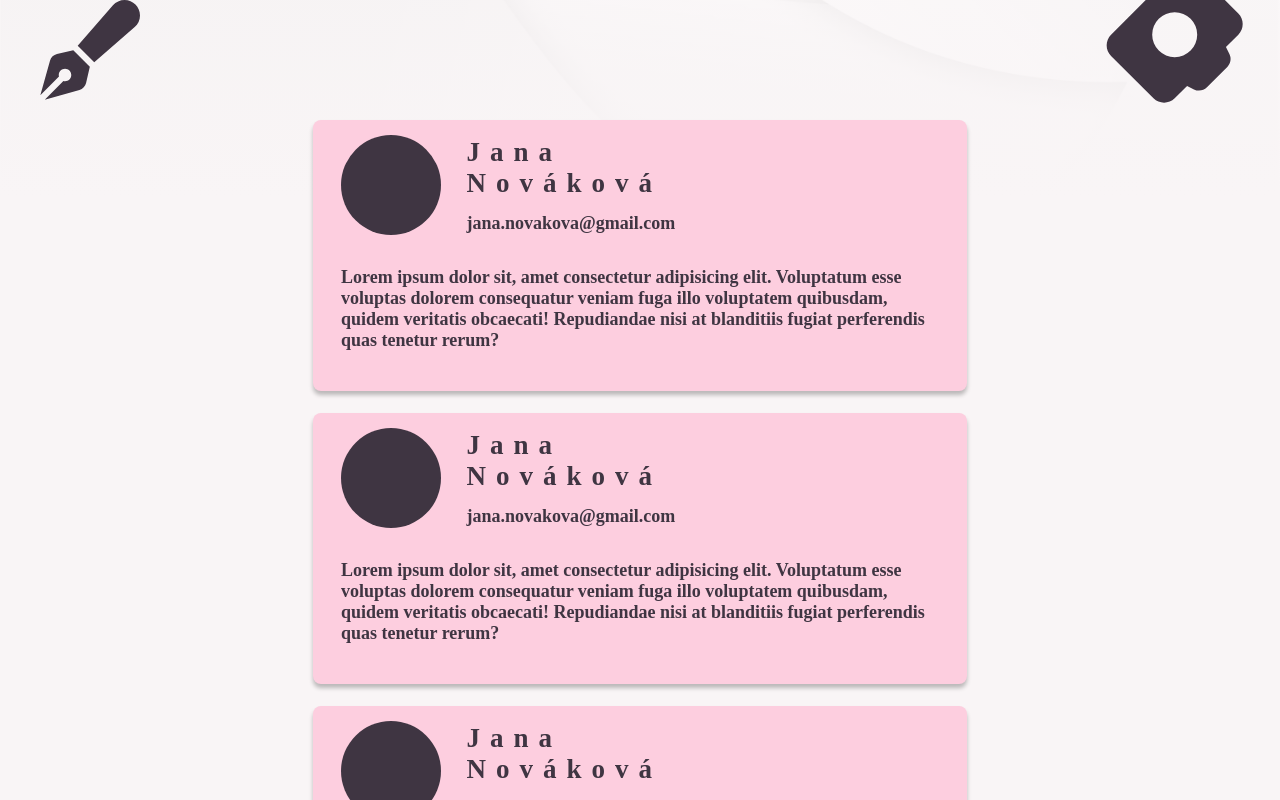
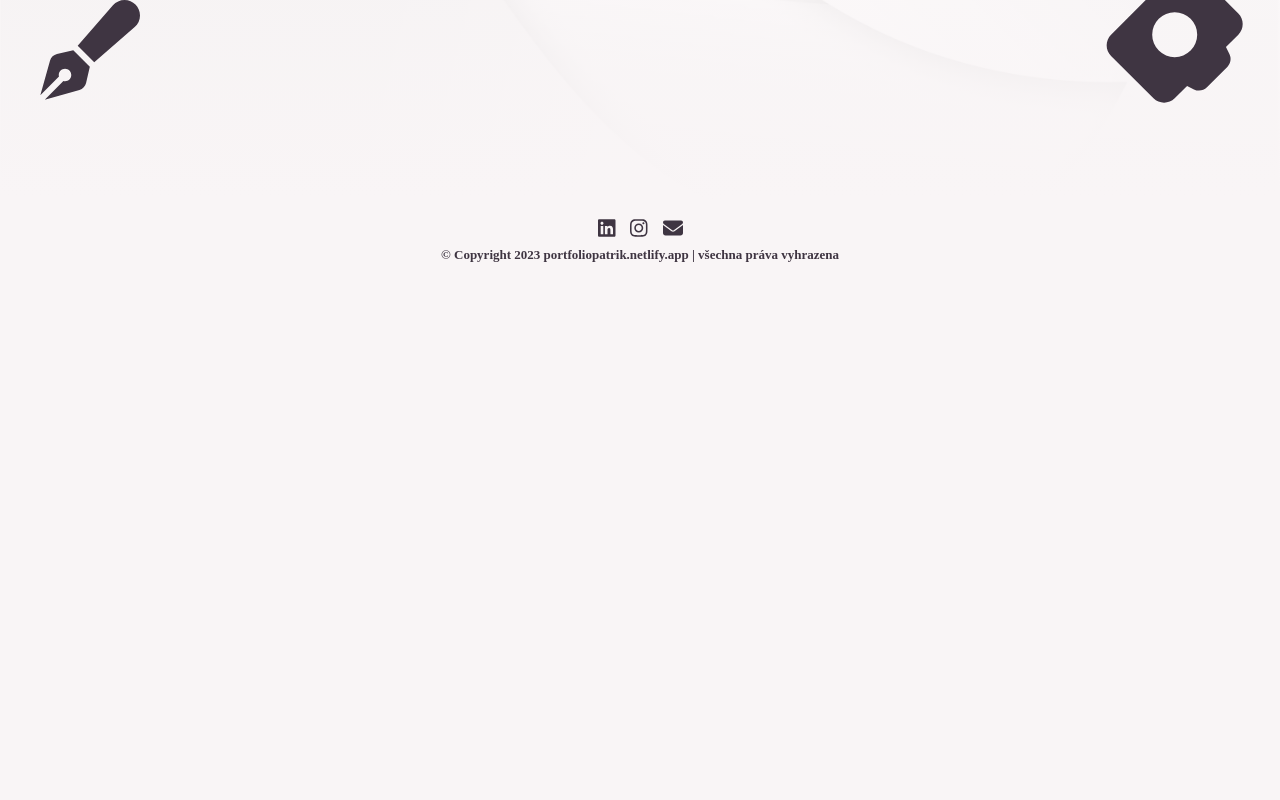
Before and after one commit to pasekpatrik/PortfolioK, a React (Vite) app: page /about in a window 1280 px wide. Shown: the part 600-1400 px from the top of the page. After the commit the page ends 880 px from the top, so only its background shows below. Built offline with nearby package versions, Linux system fonts and the light colour scheme; a web font is replaced by a local one.

Commit message:
background u fotogalerie

```diff
--- a/src/components/Form/Form.css
+++ b/src/components/Form/Form.css
@@ -119,6 +119,14 @@ form #submit {
     font-size: 30px;
 }
 
+#error div #green {
+    color: #32CD32;
+}
+
+#error div #red {
+    color: #DC143C;
+}
+
 #error.show {
     top: 100px;
 }
--- a/src/components/Form/Form.tsx
+++ b/src/components/Form/Form.tsx
@@ -85,11 +85,11 @@ const Form: React.FC = () => {
                     all ?
                         <div>
                             <span>Formulář byl odeslán</span>
-                            <BiMessageCheck />
+                            <BiMessageCheck id='green'/>
                         </div> :
                         <div>
                             <span>Vyplňte povinná pole *</span>
-                            <BiMessageError />
+                            <BiMessageError id='red'/>
                         </div>
                 }
             </div>
--- a/src/components/PhotoGallery/PhotoGallery.tsx
+++ b/src/components/PhotoGallery/PhotoGallery.tsx
@@ -4,6 +4,7 @@ import { creation } from '../../data/creation'
 import { fashion } from '../../data/fashion'
 import { portraits } from '../../data/portraits'
 
+import Background from '../Background/Background'
 import SectionPhotos from '../SectionPhotos/SectionPhotos'
 
 import './PhotoGallery.css'
@@ -24,6 +25,8 @@ const PhotoGallery: React.FC = () => {
     return (
         <>
             <div className='container-photo'>
+                <Background>
+                    <div>
                         <SectionPhotos
                             heading='Volná&nbsp;tvorba'
                             photos={creation}
@@ -40,6 +43,9 @@ const PhotoGallery: React.FC = () => {
                             width_spwp={300}
                             height_spwp={450}
                         />
+                    </div>
+                </Background>
+
                 <SectionPhotos
                     heading='Portréty'
                     photos={portraits}
--- a/src/components/SectionPhotos/SectionPhotos.css
+++ b/src/components/SectionPhotos/SectionPhotos.css
@@ -1,6 +1,6 @@
 .section-photos {
     min-height: 42vh;
-    padding-top: 100px;
+    padding-top: 88px;
 
     display: flex;
     justify-content: center;
--- a/src/pages/About/About.tsx
+++ b/src/pages/About/About.tsx
@@ -1,4 +1,3 @@
-import Review from '../../components/Review/Review'
 import Background from '../../components/Background/Background'
 import image from '../../images/img3.webp'
 
@@ -16,11 +15,6 @@ const About: React.FC = () => {
                     <img src={image} alt="About photo" width={500} height={333} />
                 </figure>
             </Background>
-            <div id="review">
-                <Review />
-                <Review />
-                <Review />
-            </div>
         </>
     )
 }
```
Lines whose indentation alone changed are shown as unchanged.
